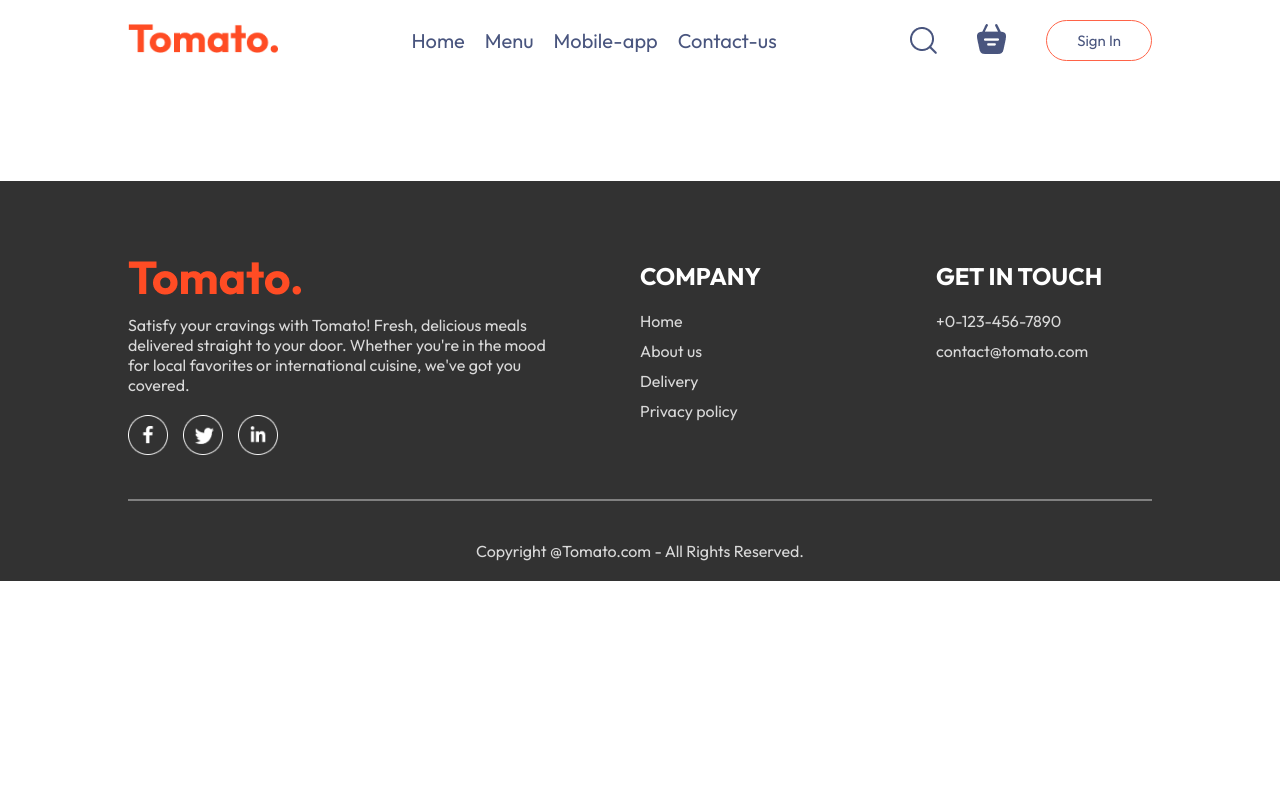
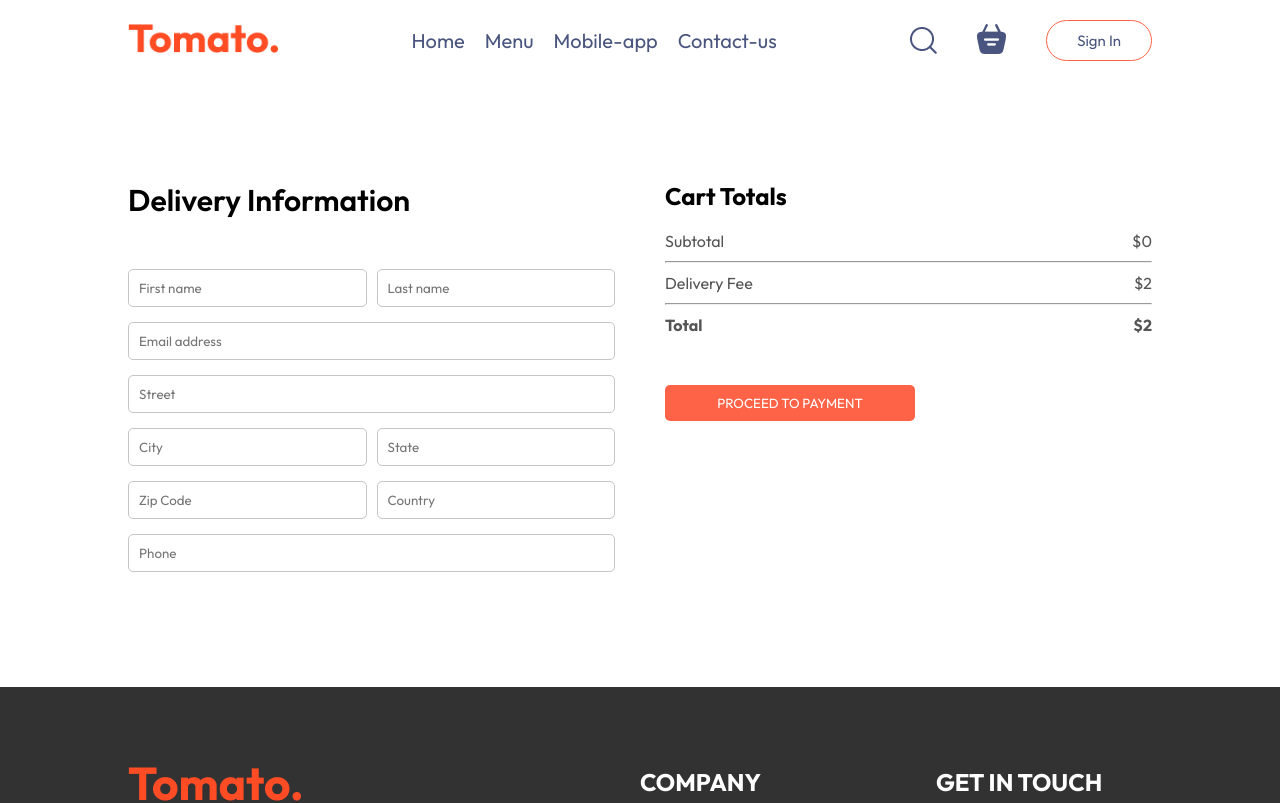
Before and after one commit to praneetav06/Food_Delivery_Website, a React (Vite) app in the folder frontend/: page /PlaceOrder in a window 1280 px wide. Shown: the top 803 px of the page. Built offline with nearby package versions, Linux system fonts and the light colour scheme.

Commit message:
created PlaceOrder page

```diff
--- a/frontend/src/Pages/Cart/Cart.jsx
+++ b/frontend/src/Pages/Cart/Cart.jsx
@@ -1,9 +1,11 @@
 import React, { useContext } from "react";
 import "./Cart.css";
 import { StoreContext } from "../../Context/StoreContext";
+import { useNavigate } from "react-router-dom";
 const Cart = () => {
   const { cartItems, food_list, removeFromCart, getTotalCartAmount } =
     useContext(StoreContext);
+  const navigate = useNavigate();
   return (
     <div className="cart">
       <div className="cart-items">
@@ -56,7 +58,9 @@
               <b>${getTotalCartAmount() + 2}</b>
             </div>
           </div>
-          <button>PROCEED TO CHECKOUT</button>
+          <button onClick={() => navigate("/PlaceOrder")}>
+            PROCEED TO CHECKOUT
+          </button>
         </div>
         <div className="cart-promocode">
           <p>If you have a Promo-Code, Enter it here</p>
--- a/frontend/src/Pages/PlaceOrder/PlaceOrder.css
+++ b/frontend/src/Pages/PlaceOrder/PlaceOrder.css
@@ -0,0 +1,35 @@
+.place-order {
+  display: flex;
+  align-items: start;
+  justify-content: space-between;
+  gap: 50px;
+  margin-top: 100px;
+}
+.place-order-left {
+  width: 100%;
+  max-width: max(30%, 500px);
+}
+.place-order-left .title {
+  font-size: 30px;
+  font-weight: 600;
+  margin-bottom: 50px;
+}
+.place-order-left input {
+  margin-bottom: 15px;
+  width: 100%;
+  padding: 10px;
+  border: 1px solid #c5c5c5;
+  border-radius: 5px;
+  outline-color: tomato;
+}
+.place-order-left .multi-fields {
+  display: flex;
+  gap: 10px;
+}
+.place-order-right {
+  width: 100%;
+  max-width: max(40%, 500px);
+}
+.place-order .cart-total button {
+  margin-top: 30px;
+}
--- a/frontend/src/Pages/PlaceOrder/PlaceOrder.jsx
+++ b/frontend/src/Pages/PlaceOrder/PlaceOrder.jsx
@@ -1,11 +1,52 @@
-import React from 'react';
-import './PlaceOrder.css';
+import React, { useContext } from "react";
+import "./PlaceOrder.css";
+import { StoreContext } from "../../Context/StoreContext";
 const PlaceOrder = () => {
-    return (
-        <div>
-
+  const { getTotalCartAmount } = useContext(StoreContext);
+  return (
+    <form className="place-order">
+      <div className="place-order-left">
+        <p className="title">Delivery Information</p>
+        <div className="multi-fields">
+          <input type="text" placeholder="First name" />
+          <input type="text" placeholder="Last name" />
         </div>
-    )
-}
+        <input type="E-mail" placeholder="Email address" />
+        <input type="text" placeholder="Street" />
+        <div className="multi-fields">
+          <input type="text" placeholder="City" />
+          <input type="text" placeholder="State" />
+        </div>
+        <div className="multi-fields">
+          <input type="text" placeholder="Zip Code" />
+          <input type="text" placeholder="Country" />
+        </div>
+        <input type="text" placeholder="Phone" />
+      </div>
+      <div className="place-order-right">
+        <div className="cart-total">
+          <h2>Cart Totals</h2>
+          <div>
+            <div className="cart-total-details">
+              <p>Subtotal</p>
+              <p>${getTotalCartAmount()}</p>
+            </div>
+            <hr />
+            <div className="cart-total-details">
+              <p>Delivery Fee</p>
+              <p>${2}</p>
+            </div>
+            <hr />
+            <div className="cart-total-details">
+              <b>Total</b>
+              <b>${getTotalCartAmount() + 2}</b>
+            </div>
+          </div>
+          <button>PROCEED TO PAYMENT</button>
+        </div>
+      </div>
+    </form>
+  );
+};
 
 export default PlaceOrder;
```
